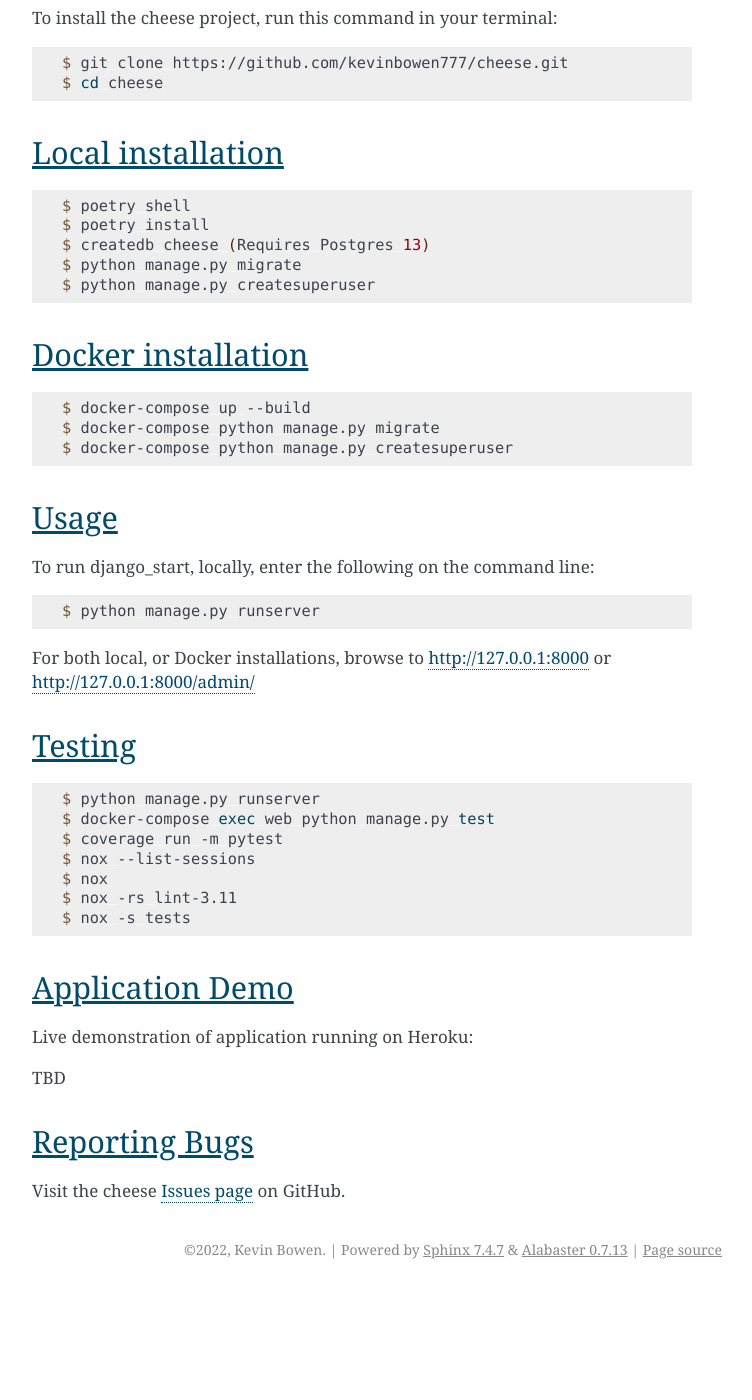
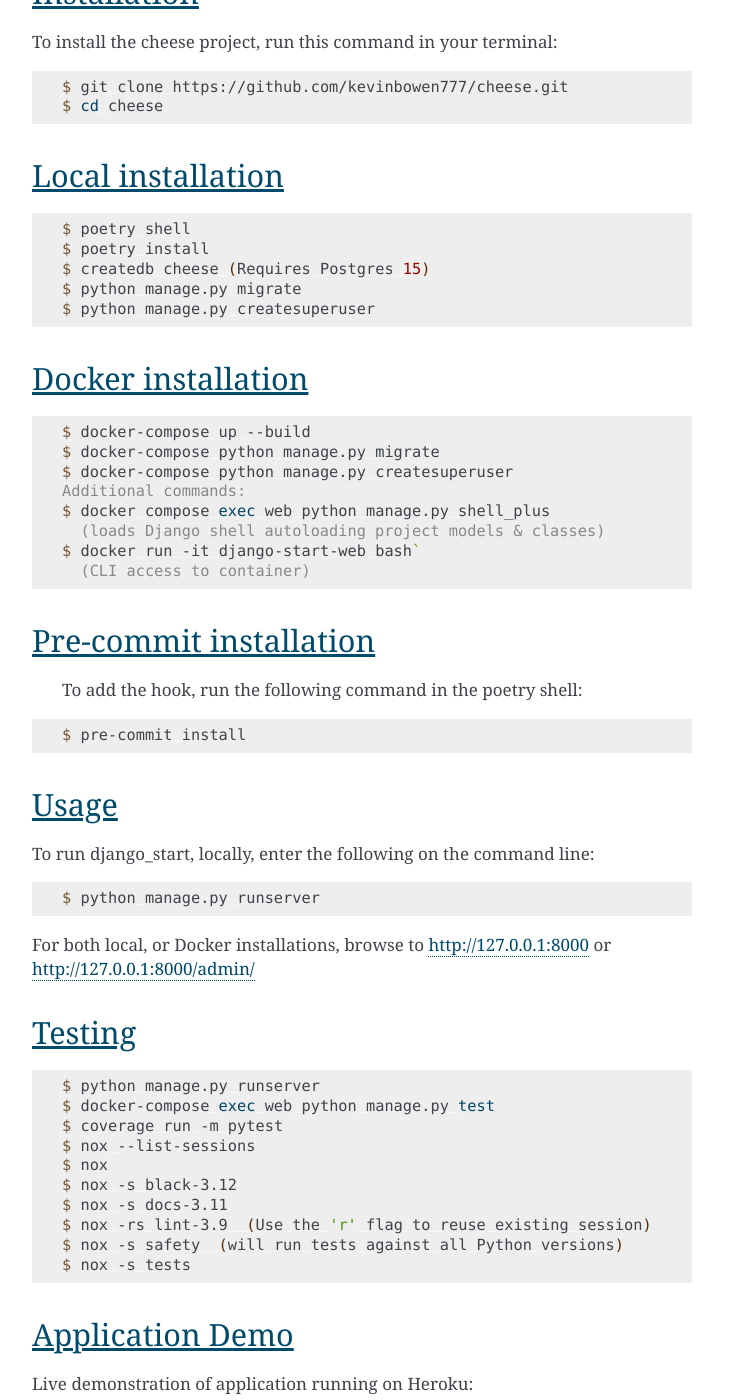
Before and after one commit to kevinbowen777/cheese, a Sphinx documentation site: the page built from docs/index.rst, in a window 1280 px wide and 1400 px high, scrolled down 1228 px. Shown: the whole window, without its empty margins (388-1140 px from the left). Built offline with Sphinx 7.4.7, drawn with Linux system fonts in a browser that asks for light colours; before the commit the page ends 2517 px from its top, so only the background shows below that; some of the changed text lies outside the part shown.

Commit message:
Update docs. Add pre-commit info. Fixes #107

```diff
--- a/docs/index.rst
+++ b/docs/index.rst
@@ -34,7 +34,7 @@ Features
    * `Debug-toolbar <https://pypi.org/project/django-debug-toolbar/>`_ available. See notes in `config/settings.py` for enabling.
    * Examples of using `Factories <https://pypi.org/project/factory-boy/>`_ & `pytest <https://pypi.org/project/pytest/>`_ fixtures in account app testing
    * `shell_plus <https://django-extensions.readthedocs.io/en/latest/shell_plus.html>`_ with `IPython <https://pypi.org/project/ipython/>`_ via `django-extensions <https://pypi.python.org/pypi/django-extensions/>`_ package
-   * `Nox <https://pypi.org/project/nox/>`_ testing sessions for latest Python 3.9, 3.10, and 3.11
+   * `Nox <https://pypi.org/project/nox/>`_ testing sessions for latest Python 3.9, 3.10, 3.11, and 3.12
 
      * `black <https://pypi.org/project/black/>`_
      * `Sphinx <https://pypi.org/project/Sphinx/>`_ documentaion generation
@@ -65,7 +65,7 @@ Local installation
 
    $ poetry shell
    $ poetry install
-   $ createdb cheese (Requires Postgres 13)
+   $ createdb cheese (Requires Postgres 15)
    $ python manage.py migrate
    $ python manage.py createsuperuser
 
@@ -78,6 +78,19 @@ Docker installation
    $ docker-compose up --build
    $ docker-compose python manage.py migrate
    $ docker-compose python manage.py createsuperuser
+   Additional commands:
+   $ docker compose exec web python manage.py shell_plus
+     (loads Django shell autoloading project models & classes)
+   $ docker run -it django-start-web bash`
+     (CLI access to container)
+
+Pre-commit installation
+-----------------------
+   To add the hook, run the following command in the poetry shell:
+
+.. code-block:: console
+
+   $ pre-commit install
 
 
 Usage
@@ -101,7 +114,10 @@ Testing
    $ coverage run -m pytest
    $ nox --list-sessions
    $ nox
-   $ nox -rs lint-3.11
+   $ nox -s black-3.12
+   $ nox -s docs-3.11
+   $ nox -rs lint-3.9  (Use the 'r' flag to reuse existing session)
+   $ nox -s safety  (will run tests against all Python versions)
    $ nox -s tests
 
 Application Demo
```
Also changed, not shown: README.md (+6 -3 lines).
